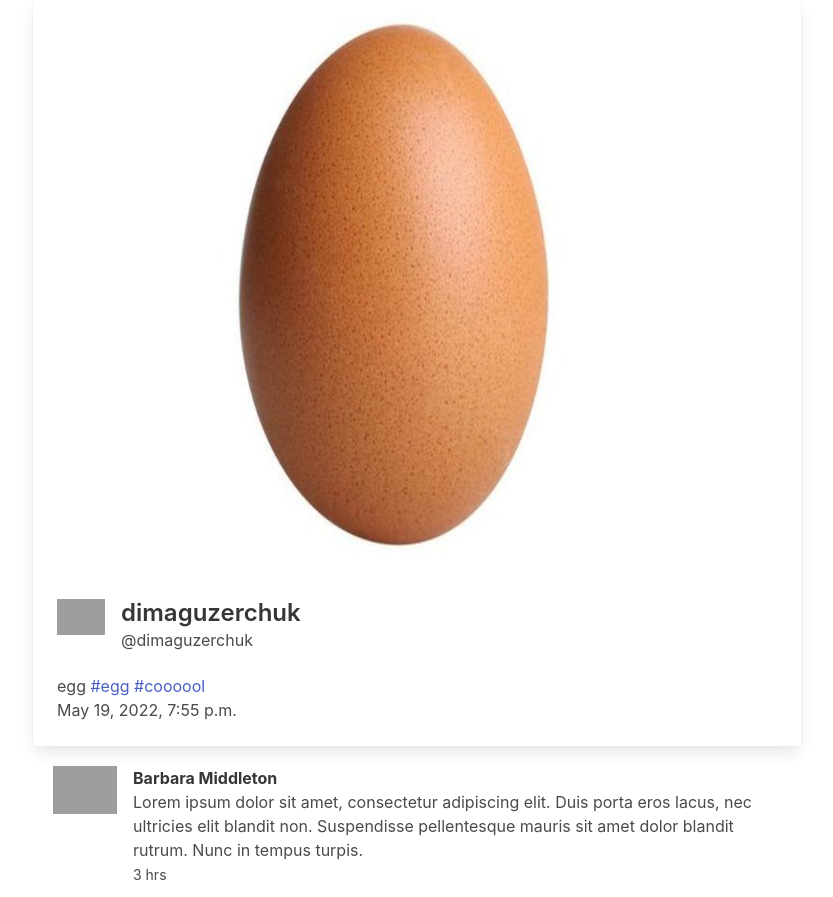
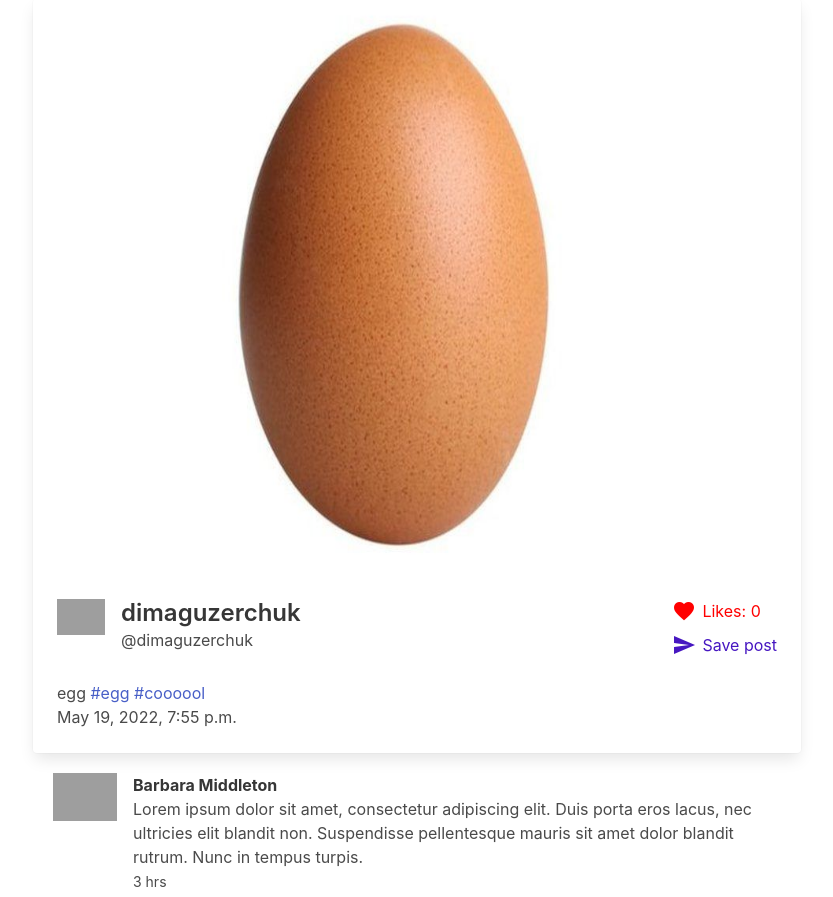
Before and after one commit to guzeradimazz/3-4Python, a Django app: page /post/0581c7cf-ebe8-4292-90d5-b55e9ac4a98d in a window 1280 px wide. Shown: the part 53-950 px from the top of the page, without its empty margins (223-1056 px from the left). Run offline with Django 4.2, Linux system fonts and the light colour scheme; a user stored in the database is signed in; data comes from the database, SQL or seed files in the repository; both versions use the stored data as it was after the commit; grey boxes are pictures that could not be loaded.

Commit message:
likes added

```diff
--- a/instagram_django/instagram_django/instagram_django/settings.py
+++ b/instagram_django/instagram_django/instagram_django/settings.py
@@ -124,7 +124,7 @@ MEDIA_ROOT = '/Users/dimaguzercuk/Desktop/instagram/instagram_django/instagram_d
 
 EMAIL_BACKEND = 'django.core.mail.backends.console.EmailBackend'
 
-LOGIN_REDIRECT_URL = '/index/'
+LOGIN_REDIRECT_URL = '/post/'
 LOGOUT_REDIRECT_URL = '/user/login/'
 LOGIN_URL = '/user/login/'
 
--- a/instagram_django/instagram_django/instagram_django/static/css/style.css
+++ b/instagram_django/instagram_django/instagram_django/static/css/style.css
@@ -1,8 +1,15 @@
 form input {
     width: 100%;
-
 }
-.POST{
+.like {
+    transition: all 0.3s ease;
+    transform: scale(1);
+}
+.like:hover {
+    transform: scale(1.35);
+    transition: all 0.3s ease;
+}
+.POST {
     margin-top: 30px !important;
 }
 .signup {
@@ -12,7 +19,7 @@ form input {
     border-radius: 5px;
     color: #fff;
 }
-.control2{
+.control2 {
     display: flex;
     flex-direction: row;
     justify-content: space-between;
--- a/instagram_django/instagram_django/instagram_django/templates/base.html
+++ b/instagram_django/instagram_django/instagram_django/templates/base.html
@@ -58,6 +58,7 @@
                 </div>
             </div>
         </nav>
-        {% block content %} {% endblock %} {% block pagination %} {% endblock %}
+        {% block content %} {% endblock %}
+        {% block pagination %} {% endblock %}
     </body>
 </html>
--- a/instagram_django/instagram_django/instagram_django/templates/post_details.html
+++ b/instagram_django/instagram_django/instagram_django/templates/post_details.html
@@ -1,15 +1,10 @@
-{% extends 'base.html' %}
-{% load static %}
-{% block content %}
+{% extends 'base.html' %} {% load static %} {% block content %}
 
 <div style="width: 60%; margin: 0 auto">
     <div class="card">
         <div class="card-image">
             <figure class="image is-4by3">
-                <img
-                    src="{{ post.picture.url }}"
-                    alt="Placeholder image"
-                />
+                <img src="{{ post.picture.url }}" alt="Placeholder image" />
             </figure>
         </div>
         <div class="card-content">
@@ -25,6 +20,33 @@
                 <div class="media-content">
                     <p class="title is-4">{{ post.user.username }}</p>
                     <p class="subtitle is-6">@{{ post.user.username }}</p>
+                </div>
+                <div class="media-right">
+                    <div>
+                        <a
+                            href="{% url 'postlike' post.id %}"
+                            style="color: red"
+                            ><i
+                                class="like material-icons"
+                                style="position: absolute; right: 105px"
+                                >favorite</i
+                            >
+                            Likes: {{ post.likes }}</a
+                        >
+                        <p style="color: red"></p>
+                    </div>
+                    <div style="margin-top: 10px;">
+                        <a
+                            href="{% url 'postlike' post.id %}"
+                            style="color: rgb(70, 22, 193)"
+                            ><i
+                                class="like material-icons"
+                                style="position: absolute; right: 105px"
+                                >send</i
+                            >
+                            Save post</a
+                        >
+                    </div>
                 </div>
             </div>
 
--- a/instagram_django/instagram_django/post/models.py
+++ b/instagram_django/instagram_django/post/models.py
@@ -59,4 +59,9 @@ class Stream(models.Model):
             stream = Stream(post=post, user=follower.follower, date=post.posted, following=user)
             stream.save()
 
+class Likes(models.Model):
+    user = models.ForeignKey(User, on_delete=models.CASCADE,related_name='user_like')
+    post = models.ForeignKey(Post, on_delete=models.CASCADE,related_name='post_likes')
+
+
 post_save.connect(Stream.add_post,sender=Post)
--- a/instagram_django/instagram_django/post/urls.py
+++ b/instagram_django/instagram_django/post/urls.py
@@ -1,4 +1,4 @@
-from post.views import index,NewPost,PostDetails,tags
+from post.views import index,NewPost,PostDetails,tags,like
 from django.urls import path
 
 
@@ -7,4 +7,5 @@ urlpatterns = [
    	path('newpost/', NewPost, name='newpost'),
 	path('<uuid:post_id>',PostDetails, name='postdetails'),
 	path('tag/<slug:tag_slug>',tags, name='tags'),
+	path('<uuid:post_id>/like',like, name='postlike'),
 ]
--- a/instagram_django/instagram_django/post/views.py
+++ b/instagram_django/instagram_django/post/views.py
@@ -1,13 +1,9 @@
-from re import template
-from turtle import pos
 from django.shortcuts import get_object_or_404, render,redirect
 from django.contrib.auth.decorators import login_required
-from matplotlib.style import context
-from numpy import require
-from yaml import load
-from post.models import Post,Stream,Tag
+from django.urls import reverse
+from post.models import Post,Stream,Tag,Likes
 from django.template import loader
-from django.http import HttpResponse
+from django.http import HttpResponse, HttpResponseRedirect
 from post.forms import NewPostForm
 # Create your views here.
 
@@ -74,3 +70,22 @@ def tags(request,tag_slug):
         'tag':tag,
     }
     return HttpResponse(template.render(context,request))
+
+@login_required
+def like(request, post_id):
+	user = request.user
+	post = Post.objects.get(id=post_id)
+	current_likes = post.likes
+	liked = Likes.objects.filter(user=user, post=post).count()
+
+	if not liked:
+		like = Likes.objects.create(user=user, post=post)
+		current_likes = current_likes + 1
+	else:
+		Likes.objects.filter(user=user, post=post).delete()
+		current_likes = current_likes - 1
+
+	post.likes = current_likes
+	post.save()
+
+	return HttpResponseRedirect(reverse('postdetails', args=[post_id]))
```
Also changed, not shown: instagram_django/instagram_django/instagram_django/templates/index.html (+13 -5 lines), instagram_django/instagram_django/instagram_django/templates/tag.html (+3 -5 lines), instagram_django/instagram_django/db.sqlite3, instagram_django/instagram_django/media/user_1/egg_eiqqNG7.jpeg (added), instagram_django/instagram_django/media/user_5/egg_pEgPudX.jpeg (added), instagram_django/instagram_django/post/migrations/0003_likes.py (added).
